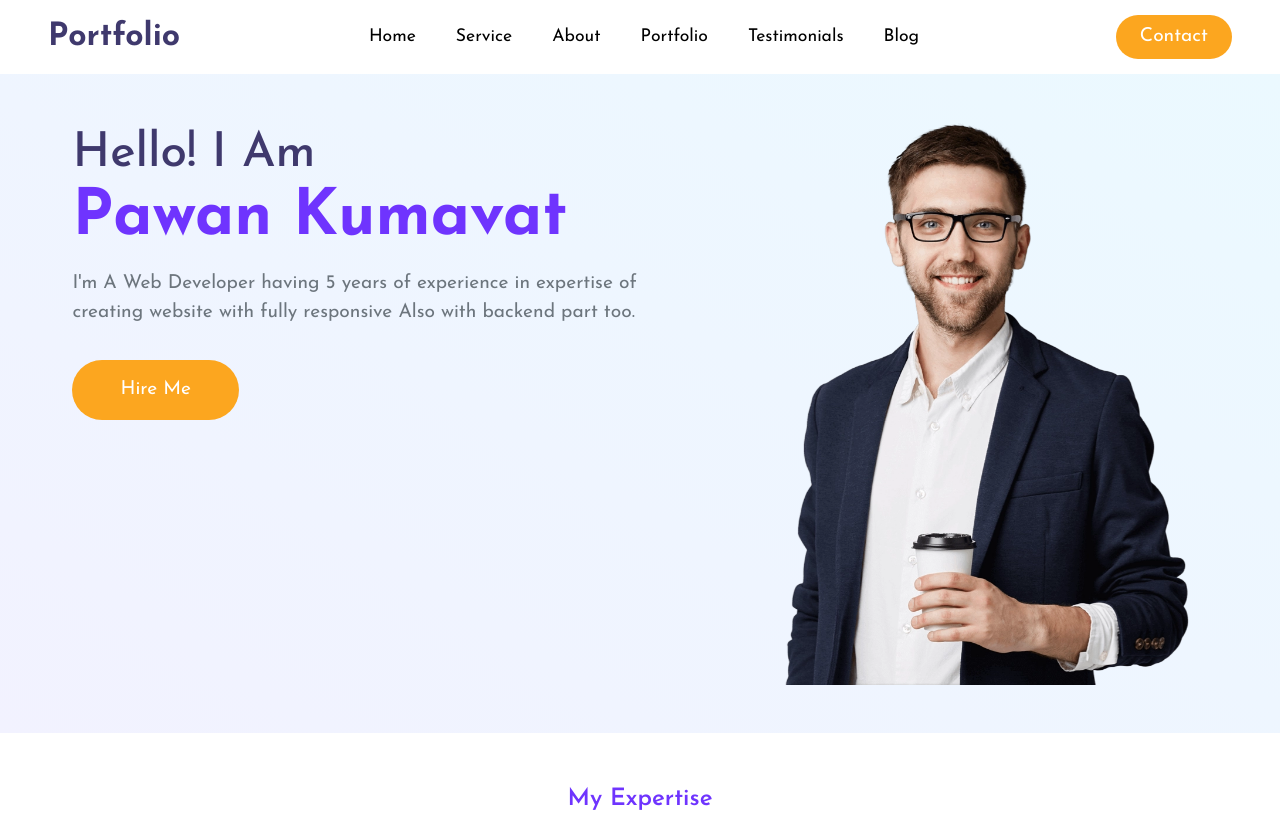
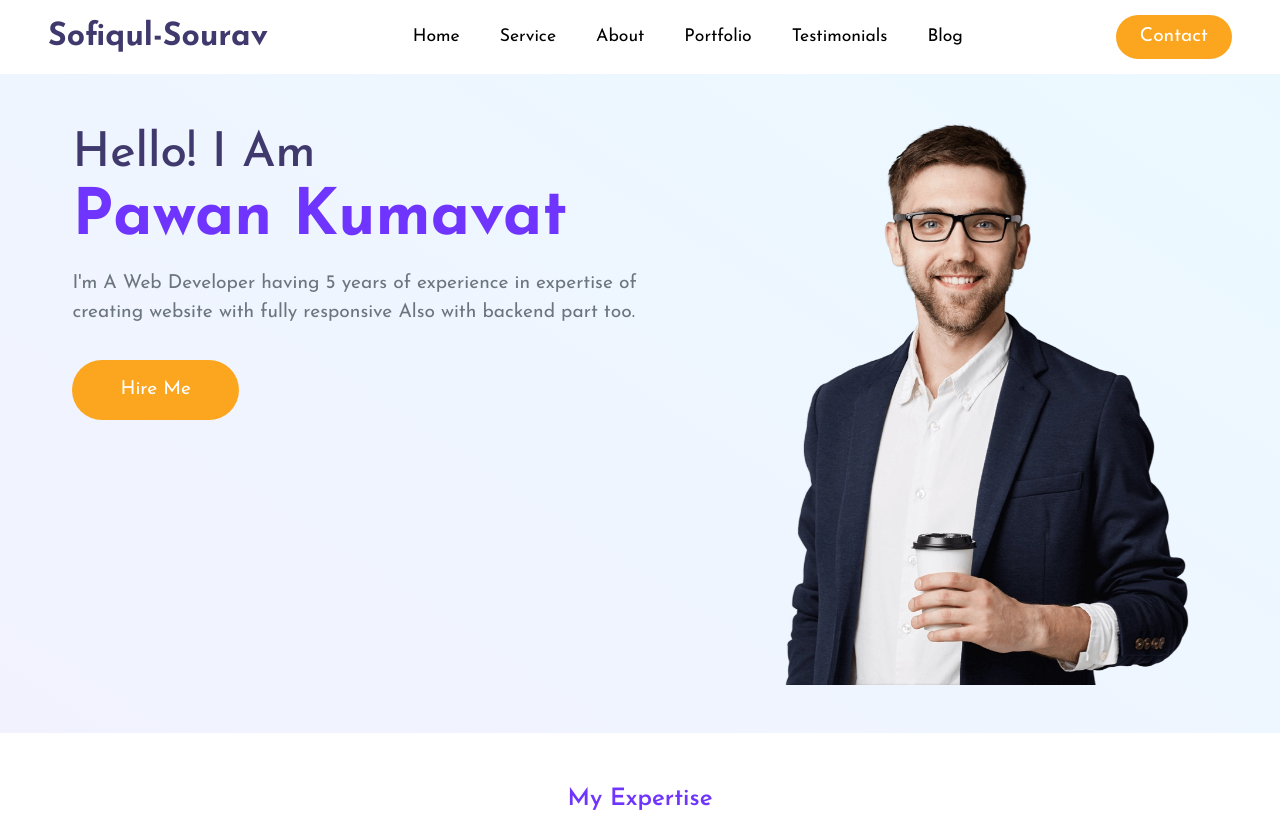
Before and after one commit to Ashikur41/SofiqulSourav, a plain HTML site: page index.html in a window 1280 px wide. Shown: the top 814 px of the page. Drawn offline with nearby package versions, Linux system fonts and the light colour scheme.

Commit message:
Update index.html
logo and title update

```diff
--- a/index.html
+++ b/index.html
@@ -4,7 +4,7 @@
     <meta charset="UTF-8" />
     <meta http-equiv="X-UA-Compatible" content="IE=edge" />
     <meta name="viewport" content="width=device-width, initial-scale=1.0" />
-    <title>Personal Portfolio - Pawan Kumavat</title>
+    <title>SofiqulSourav-Portfolio</title>
 
     <!-- bootstrap css cdn link  -->
     <link
@@ -46,7 +46,7 @@
     >
       <div class="container-fluid px-5">
         <a class="navbar-brand fw-bold fs-2" href="#" style="color: #3f396d"
-          >Portfolio</a
+          >Sofiqul-Sourav</a
         >
         <button
           class="nav-menu d-md-none"
```
